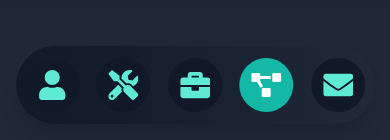
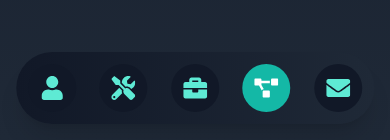
Before and after one commit to Ranagithubrr/next-portfolio, a Next.js app: page / in a window 390 px wide. Shown: the part 704-844 px from the top of the page. Built offline with nearby package versions, Linux system fonts and the light colour scheme.

Commit message:
Fix: mobile navbar icon size reduced

```diff
--- a/src/components/Sidebar/Sidebar.tsx
+++ b/src/components/Sidebar/Sidebar.tsx
@@ -114,7 +114,7 @@ const Sidebar = () => {
               onClick={() => scrollToSection(item.sectionId)}
           >
             <item.icon
-              className={`text-teal-300 text-3xl cursor-pointer transition-colors duration-300 ${activeSection === item.sectionId ? "text-white" : ""
+              className={`text-teal-300 text-2xl lg:text-3xl cursor-pointer transition-colors duration-300 ${activeSection === item.sectionId ? "text-white" : ""
                 }`}
             />
           </motion.div>
```
